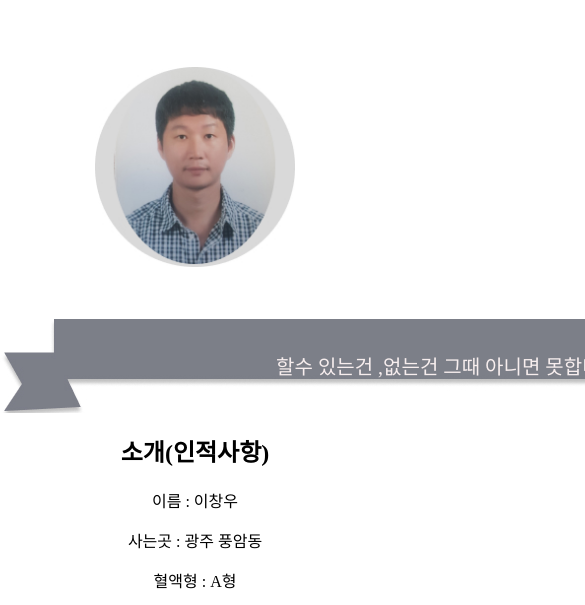
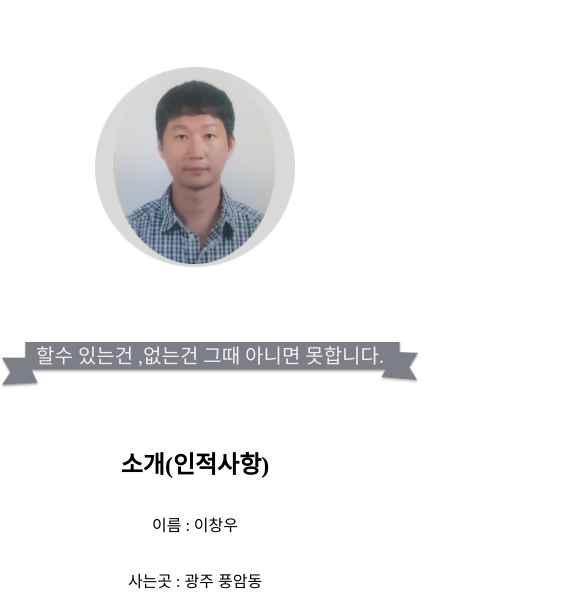
Before and after one commit to woolang30/about-me-project, a plain HTML site: page index.html in a window 390 px wide. Shown: the part 224-829 px from the top of the page, 585 px wide, since content can reach past the window. Drawn offline with Linux system fonts and the light colour scheme.

Commit message:
반응형 미디어쿼리 적용

```diff
--- a/style.css
+++ b/style.css
@@ -11,14 +11,13 @@ body {
     margin: 0; /* (바깥)여백 : 0 (=없음) */
     text-align: center; /* 텍스트-정렬: (가로) 가운데 */
 }
-h1,h2,h3,h4,h6,p{margin:5rem :0;}
+h2,h3,h4,h6,p{margin: 2rem 0;}
 
 #moto {
 
     width: 900px;
     height: 30px;
     color:rgb(247, 238, 238);
-   background-color: aquamarine;
      font-size: 20px;
     background-image:url("Group 3.jpg");
         padding: 2rem 0;
@@ -50,3 +49,14 @@ h1,h2,h3,h4,h6,p{margin:5rem :0;}
  margin: 3rem 0 ;
 
 }
+/* p.350 미디어 쿼리 작성위치*/
+@media screen and (max-width:480px)
+{
+    #moto {
+        width: 420px;
+        background-size: contain;
+        background-repeat: no-repeat;
+        background-position: center;
+        line-height: 10px;
+    }
+}
```
